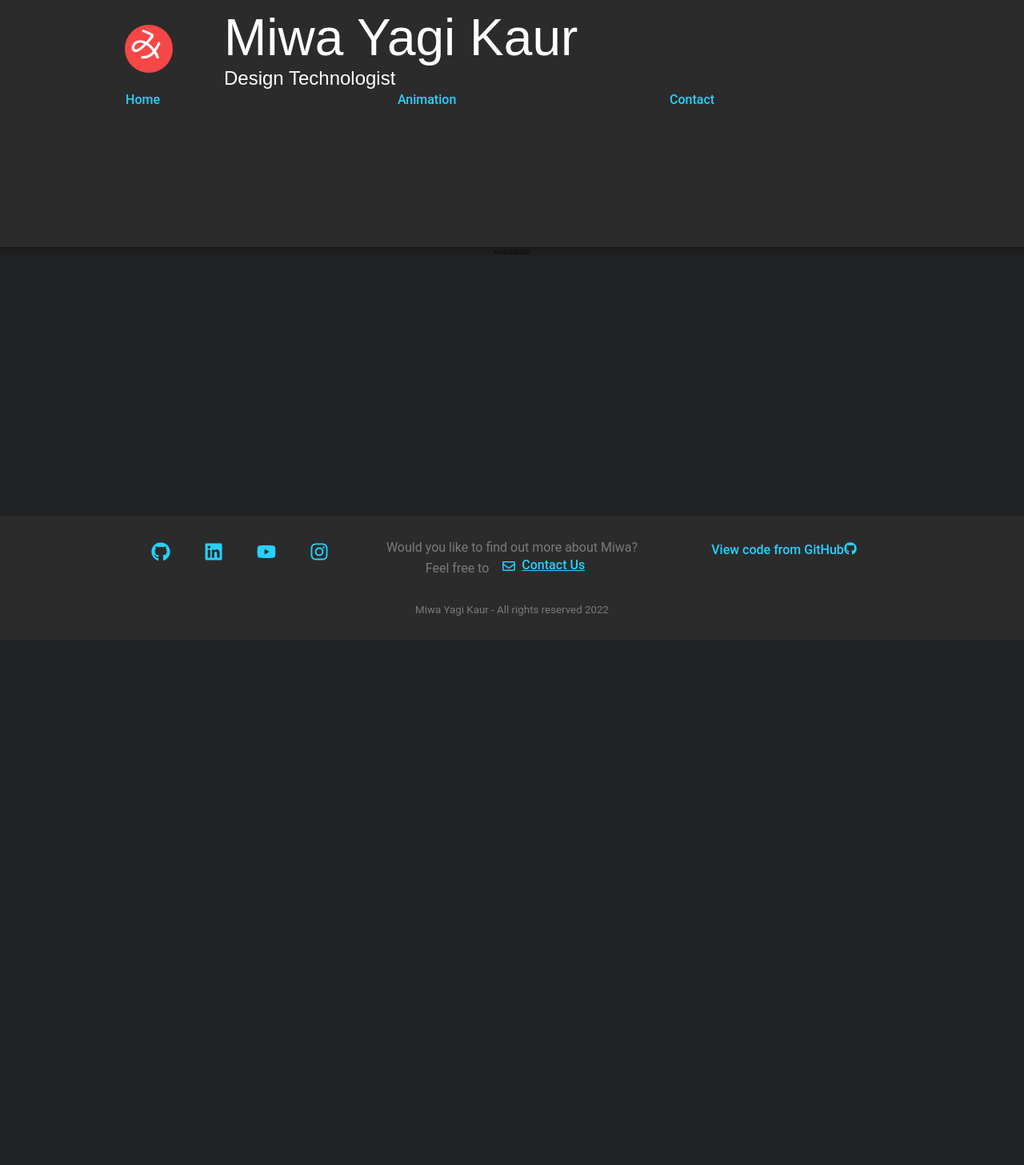
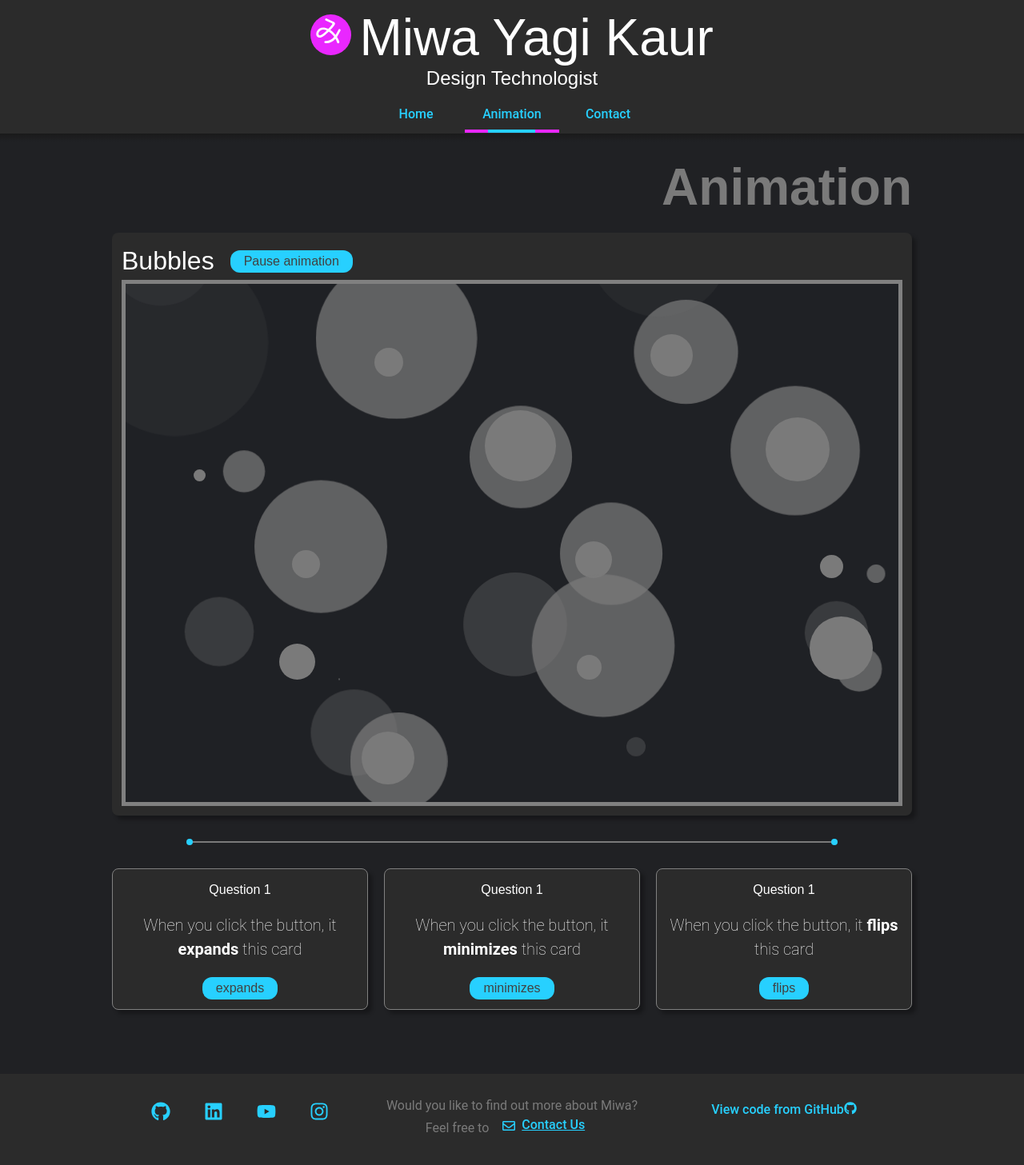
Before and after one commit to peeweemiwie/miwa-kaur-19122021, a React (Create React App) app: page /animation in a window 1280 px wide. Shown: the top 1457 px of the page at 80% size. Before the commit the page ends 800 px from the top, so only its background shows below. Built offline with nearby package versions, Linux system fonts and the light colour scheme.

Commit message:
Create animation - bubbles and page

```diff
--- a/src/component/Animation/Animation.js
+++ b/src/component/Animation/Animation.js
@@ -1,5 +1,20 @@
+import { Row, Container } from '../shared/Wrapper';
+import { SectionTitle } from '../shared/Typography';
+import AnimationBubbles from './AnimationBubbles';
+import AnimationPages from './AnimationPages';
+import { Hr } from '../shared/Hr';
+
 const Animation = () => {
-	return <div>Animation</div>;
+	return (
+		<Row>
+			<Container>
+				<SectionTitle>Animation </SectionTitle>
+				<AnimationBubbles />
+				<Hr />
+				<AnimationPages />
+			</Container>
+		</Row>
+	);
 };
 
 export default Animation;
--- /dev/null
+++ b/src/component/Animation/Animation.styled.js
@@ -0,0 +1,124 @@
+import styled from 'styled-components';
+import { Color } from '../variables';
+const { lightGray, gray, navy, darkGray } = Color;
+
+export const Bubbles = styled.div`
+	background-color: ${gray};
+	border: 5px solid gray;
+	height: auto;
+	overflow: hidden;
+	perspective: 800px;
+	transform-style: preserve-3d;
+	animation: bgColor 10s infinite;
+	&.paused {
+		animation-play-state: paused;
+		span:nth-of-type(4n + 1),
+		span:nth-of-type(4n + 2),
+		span:nth-of-type(4n + 3),
+		span:nth-of-type(4n + 4) {
+			animation-play-state: paused;
+		}
+	}
+	&.running {
+		animation-play-state: running;
+		span:nth-of-type(4n + 1),
+		span:nth-of-type(4n + 2),
+		span:nth-of-type(4n + 3),
+		span:nth-of-type(4n + 4) {
+			animation-play-state: running;
+		}
+	}
+	span {
+		background-color: ${lightGray};
+		border-radius: 50%;
+		display: inline-block;
+		margin: 2rem;
+	}
+	span:nth-of-type(4n + 1) {
+		animation: bubblesUp 18s infinite;
+	}
+
+	span:nth-of-type(4n + 2) {
+		animation: bubblesDown 18s infinite 2s;
+	}
+
+	span:nth-of-type(4n + 3) {
+		animation: bubblesRight 18s infinite 4s;
+	}
+
+	span:nth-of-type(4n + 4) {
+		animation: bubblesLeft 18s infinite 6s;
+	}
+
+	@keyframes bgColor {
+		0% {
+			background-color: ${gray};
+		}
+		33% {
+			background-color: ${navy};
+		}
+		66% {
+			background-color: ${darkGray};
+		}
+	}
+
+	@keyframes bubblesUp {
+		0% {
+			opacity: 1;
+			transform: scale3D(1, 1, 1);
+		}
+		50% {
+			opacity: 0;
+			transform: scale3D(3, 3, 3) translateY(-20rem);
+		}
+		100% {
+			opacity: 1;
+			transform: scale3D(1, 1, 1);
+		}
+	}
+
+	@keyframes bubblesDown {
+		0% {
+			opacity: 1;
+			transform: scale3D(1, 1, 1);
+		}
+		50% {
+			opacity: 0;
+			transform: scale3D(3, 3, 3) translateY(20rem);
+		}
+		100% {
+			opacity: 1;
+			transform: scale3D(1, 1, 1);
+		}
+	}
+
+	@keyframes bubblesRight {
+		0% {
+			opacity: 1;
+			transform: scale3D(1, 1, 1);
+		}
+		50% {
+			opacity: 0;
+			transform: scale3D(5, 5, 5) translateX(20rem);
+		}
+		100% {
+			opacity: 1;
+			transform: scale3D(1, 1, 1);
+		}
+	}
+
+	@keyframes bubblesLeft {
+		0% {
+			opacity: 1;
+			transform: scale3D(1, 1, 1);
+		}
+		50% {
+			opacity: 0;
+			transform: scale3D(5, 5, 5) translateX(-20rem);
+		}
+		100% {
+			opacity: 1;
+			transform: scale3D(1, 1, 1);
+		}
+	}
+`;
--- /dev/null
+++ b/src/component/Animation/AnimationBubbles.js
@@ -0,0 +1,41 @@
+import { useState } from 'react';
+import { StyledCard, CardTitle } from '../shared/Card';
+import { Bubbles } from './Animation.styled';
+import { ButtonFilled } from '../shared/Buttons';
+import { DefaultFlexBox } from '../shared/Flex';
+import { FontSize, Color } from '../variables';
+const { fontMd } = FontSize;
+const { gray } = Color;
+
+const AnimationBubbles = () => {
+	const [isRunning, setIsRunning] = useState(true);
+	let ranNum = null;
+	const ranNumArray = [...Array(50).keys()].map((num) => {
+		ranNum = Math.floor(Math.random() * 100);
+		return (
+			<span
+				key={`bubble${num}`}
+				style={{ height: `${ranNum}px`, width: `${ranNum}px` }}
+			></span>
+		);
+	});
+	const handleClick = () => {
+		isRunning ? setIsRunning(false) : setIsRunning(true);
+	};
+
+	return (
+		<StyledCard>
+			<DefaultFlexBox alignItems='center'>
+				<CardTitle>Bubbles</CardTitle>
+				<ButtonFilled onClick={handleClick} color={gray}>
+					{isRunning ? 'Pause' : 'Run'} animation
+				</ButtonFilled>
+			</DefaultFlexBox>
+			<Bubbles className={isRunning ? 'running' : 'paused'}>
+				{ranNumArray}
+			</Bubbles>
+		</StyledCard>
+	);
+};
+
+export default AnimationBubbles;
--- /dev/null
+++ b/src/component/Animation/AnimationPages.js
@@ -0,0 +1,14 @@
+import { Grid } from '../shared/Grid';
+import { AnimatePage } from './Page';
+
+const AnimationPages = () => {
+	return (
+		<Grid>
+			<AnimatePage action='expands' />
+			<AnimatePage action='minimizes' />
+			<AnimatePage action='flips' />
+		</Grid>
+	);
+};
+
+export default AnimationPages;
--- /dev/null
+++ b/src/component/Animation/Page.js
@@ -0,0 +1,35 @@
+import { useState } from 'react';
+import { StyledPage } from './Page.styled';
+import { ButtonFilled } from '../shared/Buttons';
+import { Color } from '../variables';
+
+export const AnimatePage = ({ action }) => {
+	const [num, setNum] = useState(1);
+	const [animationName, setAnimationName] = useState('');
+
+	const handleClick = (event) => {
+		const target = event.target;
+		target.disabled = true;
+		setNum(num + 1);
+		setAnimationName(action);
+		setTimeout(() => {
+			setAnimationName('');
+			target.disabled = false;
+		}, 1000);
+	};
+	return (
+		<StyledPage className={animationName}>
+			<h4>Question {num}</h4>
+			<p>
+				When you click the button, it <strong>{action}</strong> this card
+			</p>
+			<ButtonFilled onClick={handleClick} color={Color.gray} disabled={false}>
+				{action}
+			</ButtonFilled>
+		</StyledPage>
+	);
+};
+
+// export const AnimationPageExpand = () => {
+// 	return <PageExpand action='expands'></PageExpand>;
+// };
--- /dev/null
+++ b/src/component/Animation/Page.styled.js
@@ -0,0 +1,78 @@
+import styled from 'styled-components';
+import { StyledCard } from '../shared/Card';
+
+export const StyledPage = styled(StyledCard)`
+	border: 1px solid gray;
+	text-align: center;
+	&.expands {
+		animation: expands 1s ease-in-out forwards;
+	}
+	&.minimizes {
+		animation: minimizes 1s ease-in-out forwards;
+	}
+	&.flips {
+		animation: flips 1s ease-in-out forwards;
+	}
+
+	@keyframes expands {
+		0% {
+			transform: scale3D(1, 1, 1);
+			opacity: 1;
+		}
+		30% {
+			opacity: 0;
+		}
+		70% {
+			transform: scale3D(5, 5, 5);
+			opacity: 0;
+		}
+		80% {
+			transform: scale3D(1, 1, 1);
+			opacity: 0;
+		}
+		100% {
+			opacity: 1;
+		}
+	}
+	@keyframes minimizes {
+		0% {
+			transform: scale(1, 1);
+			opacity: 1;
+		}
+		25% {
+			opacity: 0;
+		}
+		50% {
+			transform: scale(0, 0);
+			opacity: 0;
+		}
+		55% {
+			transform: scale(1, 1);
+			opacity: 0;
+		}
+		100% {
+			opacity: 1;
+		}
+	}
+
+	@keyframes flips {
+		0% {
+			transform: rotateX(0);
+			opacity: 1;
+		}
+		25% {
+			opacity: 0;
+		}
+		50% {
+			transform: rotateY(180deg);
+			opacity: 0;
+		}
+		55% {
+			transform: rotateX(0);
+			opacity: 0;
+		}
+		100% {
+			opacity: 1;
+		}
+	}
+`;
--- a/src/component/Header/Header.js
+++ b/src/component/Header/Header.js
@@ -1,32 +1,28 @@
 import { Container } from '../shared/Wrapper';
-import { StyledHeader, StyledLogo } from './Header.styled';
-import { LinkButtonText } from '../shared/Buttons';
-import { Color } from '../variables';
-import { Grid } from '../shared/Grid';
-const { primary } = Color;
+import logo from '../../img/logo.svg';
+import {
+	StyledHeader,
+	StyledLogo,
+	StyledNav,
+	StyledNavLink,
+} from './Header.styled';
 
 const Header = () => {
 	return (
 		<StyledHeader>
 			<Container>
 				<header>
-					<StyledLogo src='./images/logo.svg' alt='Logo: Miwa Yagi Kaur' />
-					<h1>Miwa Yagi Kaur</h1>
+					<h1>
+						<StyledLogo src={logo} alt='Logo: Miwa Yagi Kaur' />
+						Miwa Yagi Kaur
+					</h1>
 					<h2>Design Technologist</h2>
 				</header>
-				<nav>
-					<Grid>
-						<LinkButtonText to='/' color={primary}>
-							Home
-						</LinkButtonText>
-						<LinkButtonText to='animation' color={primary}>
-							Animation
-						</LinkButtonText>
-						<LinkButtonText to='contact' color={primary}>
-							Contact
-						</LinkButtonText>
-					</Grid>
-				</nav>
+				<StyledNav>
+					<StyledNavLink to='/'>Home</StyledNavLink>
+					<StyledNavLink to='animation'>Animation</StyledNavLink>
+					<StyledNavLink to='contact'>Contact</StyledNavLink>
+				</StyledNav>
 			</Container>
 		</StyledHeader>
 	);
--- a/src/component/Header/Header.styled.js
+++ b/src/component/Header/Header.styled.js
@@ -1,24 +1,26 @@
 import styled from 'styled-components';
+import { NavLink } from 'react-router-dom';
 import { Row } from '../shared/Wrapper';
-import { FontSize, FontFamily, Breakpoints } from '../variables';
+import { sharedStyle } from '../shared/Buttons';
+import { FontSize, FontFamily, Color } from '../variables';
 const { fontMd } = FontSize;
 const { Quicksand } = FontFamily;
-const { breakpointMd } = Breakpoints;
+const { primary, accent } = Color;
 
 export const StyledLogo = styled.img`
 	grid-area: logo;
 	height: auto;
-	position: absolute;
-	top: 50%;
-	transform: translate(1.6rem, -50%);
-	width: max(4vw, 6rem);
+	margin-right: 1rem;
+	width: max(4vw, 3rem);
 `;
 
+const activeBorderHeight = '4px';
 export const StyledHeader = styled(Row)`
 	background-color: ${({ theme }) => theme.cardBg};
 	margin: 0 auto;
-	padding: 1rem 0;
+	padding: 1rem 0 ${activeBorderHeight};
 	position: relative;
+	text-align: center;
 	width: 100vw;
 	&::after {
 		content: '';
@@ -36,14 +38,6 @@ export const StyledHeader = styled(Row)`
 		);
 	}
 	header {
-		display: grid;
-		grid-template-areas: 'logo header1' 'logo header2';
-		grid-template-columns: 11rem 1fr;
-		position: relative;
-		@media (min-width: ${breakpointMd}) {
-			grid-template-columns: 14rem 1fr;
-		}
-	}
 		h1,
 		h2 {
 			color: ${({ theme }) => theme.text};
@@ -53,11 +47,46 @@ export const StyledHeader = styled(Row)`
 		h1 {
 			font-family: ${Quicksand};
 			font-size: clamp(4rem, 5vw, 7rem);
-		grid-area: header1;
 		}
 
 		h2 {
 			font-size: ${fontMd};
-		grid-area: header2;
+		}
 	}
 `;
+
+export const StyledNavLink = styled(NavLink)`
+	${sharedStyle}
+	color: ${primary};
+	justify-content: center;
+	padding: 1rem;
+	&.active,
+	&:hover,
+	&:active {
+		box-shadow: none;
+	}
+	&.active {
+		position: relative;
+		&::after {
+			background: ${accent};
+			background: linear-gradient(
+				to right,
+				${accent} 25%,
+				${primary} 25%,
+				${primary} 75%,
+				${accent} 75%
+			);
+			bottom: -${activeBorderHeight};
+			content: '';
+			height: ${activeBorderHeight};
+			position: absolute;
+			width: 100%;
+		}
+	}
+`;
+export const StyledNav = styled.nav`
+	display: grid;
+	grid-template-columns: repeat(auto-fit, minmax(8rem, 12rem));
+	justify-content: center;
+	margin-top: 1rem;
+`;
--- a/src/component/shared/Buttons.js
+++ b/src/component/shared/Buttons.js
@@ -1,26 +1,34 @@
 import styled, { css } from 'styled-components';
 import { Link } from 'react-router-dom';
 import { Color, FontSize, BorderRadius } from '../variables';
-const { primary, white } = Color;
+const { primary, white, gray } = Color;
 const { fontReg } = FontSize;
 const { borderRadiusLg } = BorderRadius;
 
-const sharedStyle = css`
+export const sharedStyle = css`
 	background-color: transparent;
 	border: 1px solid transparent;
 	border-radius: ${borderRadiusLg};
 	color: ${({ color }) => color || white};
-	font-size: ${fontReg};
+	font-size: ${({ fontSize }) => fontSize || fontReg};
 	font-weight: 500;
 	display: inline-flex;
-	padding: 0.2rem 1.6rem;
+	padding: 0.4rem 1.6rem;
 	text-decoration: none;
 	transition: box-shadow 200ms ease-in-out, transform 200ms ease-in-out,
 		filter 200ms ease-in-out;
 	&:hover {
 		transform: scale(1.05);
 		box-shadow: ${({ theme }) => theme.shadow};
-		filter: brightness(2);
+		filter: brightness(1);
+	}
+	&:disabled {
+		cursor: not-allowed;
+		&:hover {
+			transform: none;
+			box-shadow: none;
+			filter: none;
+		}
 	}
 `;
 
@@ -38,6 +46,11 @@ export const AnchorButton = styled.a`
 
 export const ButtonFilled = styled(Button)`
 	background-color: ${({ bg }) => bg || primary};
+	color:  ${({ color }) => color || white};
+	transition: color: 200ms ease-in-out;
+	&:hover {
+		color: ${gray};
+	}
 `;
 
 export const ButtonOutline = styled(Button)`
--- a/src/component/shared/Card.js
+++ b/src/component/shared/Card.js
@@ -19,6 +19,7 @@ export const DefaultCard = styled.div`
 
 export const StyledCard = styled(DefaultCard)`
 	min-width: ${({ minWidth }) => minWidth || 'auto'};
+	text-align: ${({ textAlign }) => textAlign || 'left'};
 	h4,
 	h5 {
 		font-size: ${fontReg};
```
Also changed, not shown: src/img/logo.svg (added). Lines whose indentation alone changed are shown as unchanged.
